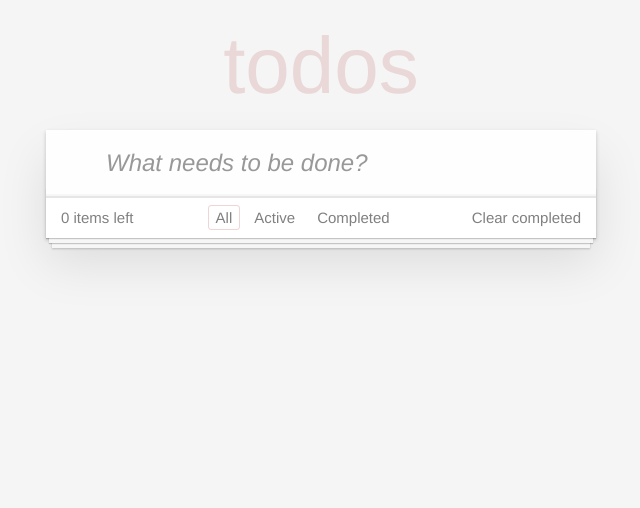
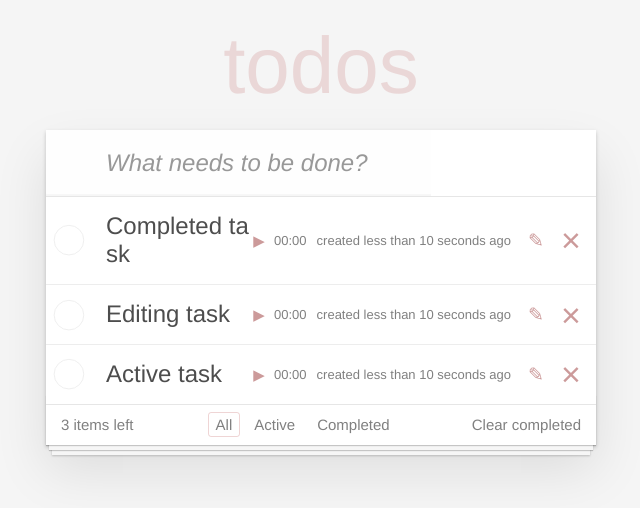
Before and after one commit to yeawful/todo-react, a React (Vite) app: page / in a window 1280 px wide. Shown: the top 508 px of the page, without its empty margins (319-959 px from the left). Built offline with nearby package versions, Linux system fonts and the light colour scheme.

Commit message:
add taskTimer

```diff
--- a/src/App.jsx
+++ b/src/App.jsx
@@ -1,4 +1,4 @@
-import { useState } from 'react';
+import { useState, useEffect } from 'react';
 
 import NewTaskForm from './components/new-task-form/new-task-form'
 import TaskList from './components/task-list/task-list'
@@ -8,9 +8,24 @@ import './index.css';
 
 function App() {
   const [ tasks, setTasks ] = useState([
-    // { id: 1, text: 'Completed task', date: new Date(), completed: false },
-    // { id: 2, text: 'Editing task', date: new Date(), completed: false },
-    // { id: 3, text: 'Active task', date: new Date(), completed: false },
+    { id: 1, text: 'Completed task', date: new Date(), completed: false,       timer: {
+        seconds: 0,
+        isRunning: false,
+        lastStartTime: null,
+        accumulatedTime: 0
+      }},
+    { id: 2, text: 'Editing task', date: new Date(), completed: false,       timer: {
+        seconds: 0,
+        isRunning: false,
+        lastStartTime: null,
+        accumulatedTime: 0
+      }},
+    { id: 3, text: 'Active task', date: new Date(), completed: false,       timer: {
+        seconds: 0,
+        isRunning: false,
+        lastStartTime: null,
+        accumulatedTime: 0
+      }},
   ]);
 
   const [filter, setFilter] = useState('All');
@@ -31,10 +46,124 @@ function App() {
       id: Date.now(),
       text,
       date: new Date(),
-      completed: false
+      completed: false,
+      timer: {
+        seconds: 0,
+        isRunning: false,
+        lastStartTime: null,
+        accumulatedTime: 0
+      }
     };
     setTasks([...tasks, newTask]);
   };
+
+  const startTimer = (id) => {
+    setTasks(tasks.map(task => {
+      if (task.id === id) {
+        return {
+          ...task,
+          timer: {
+            ...task.timer,
+            isRunning: true,
+            lastStartTime: new Date()
+          }
+        };
+      }
+      return task;
+    }));
+  };
+
+  const pauseTimer = (id) => {
+    setTasks(tasks.map(task => {
+      if (task.id === id && task.timer.isRunning) {
+        const now = new Date();
+        const elapsed = Math.floor((now - task.timer.lastStartTime) / 1000);
+
+        return {
+          ...task,
+          timer: {
+            ...task.timer,
+            isRunning: false,
+            accumulatedTime: task.timer.accumulatedTime + elapsed,
+            lastStartTime: null
+          }
+        };
+      }
+      return task;
+    }));
+  };
+
+  const resetTimer = (id) => {
+    setTasks(tasks.map(task => {
+      if (task.id === id) {
+        return {
+          ...task,
+          timer: {
+            seconds: 0,
+            isRunning: false,
+            lastStartTime: null,
+            accumulatedTime: 0
+          }
+        };
+      }
+      return task;
+    }));
+  };
+
+  // Обновляем таймер каждую секунду
+  useEffect(() => {
+    const interval = setInterval(() => {
+      setTasks(prevTasks => prevTasks.map(task => {
+        if (task.timer.isRunning && task.timer.lastStartTime) {
+          const now = new Date();
+          const elapsed = Math.floor((now - task.timer.lastStartTime) / 1000);
+          const totalSeconds = task.timer.accumulatedTime + elapsed;
+
+          return {
+            ...task,
+            timer: {
+              ...task.timer,
+              seconds: totalSeconds
+            }
+          };
+        }
+        return task;
+      }));
+    }, 1000);
+
+    return () => clearInterval(interval);
+  }, []);
+
+  useEffect(() => {
+    const handleVisibilityChange = () => {
+      if (document.visibilityState === 'hidden') {
+        // При скрытии вкладки паузим все таймеры
+        setTasks(prevTasks => prevTasks.map(task => {
+          if (task.timer.isRunning) {
+            const now = new Date();
+            const elapsed = Math.floor((now - task.timer.lastStartTime) / 1000);
+
+            return {
+              ...task,
+              timer: {
+                ...task.timer,
+                isRunning: false,
+                accumulatedTime: task.timer.accumulatedTime + elapsed,
+                lastStartTime: null
+              }
+            };
+          }
+          return task;
+        }));
+      }
+    };
+
+    document.addEventListener('visibilitychange', handleVisibilityChange);
+
+    return () => {
+      document.removeEventListener('visibilitychange', handleVisibilityChange);
+    };
+  }, []);
 
   const toggleTask = (id) => {
     setTasks(tasks.map(task =>
@@ -70,11 +199,14 @@ function App() {
       </header>
 
       <section className="main">
-      <TaskList
+        <TaskList
           tasks={filteredTasks}
           onToggle={toggleTask}
           onDelete={deleteTask}
           onUpdate={updateTask}
+          onStartTimer={startTimer}
+          onPauseTimer={pauseTimer}
+          onResetTimer={resetTimer}
         />
         <Footer
           tasks={tasks}
--- a/src/components/new-task-form/new-task-form.css
+++ b/src/components/new-task-form/new-task-form.css
@@ -1,4 +1,10 @@
+.new-todo-form {
+  display: flex;
+  margin-bottom: 0;
+}
+
 .new-todo,
+.new-todo-form .new-todo-form__timer,
 .edit {
   position: relative;
   margin: 0;
@@ -16,9 +22,18 @@
   -moz-osx-font-smoothing: grayscale;
 }
 
-.new-todo {
+.new-todo, .new-todo-form .new-todo-form__timer {
   padding: 16px 16px 16px 60px;
   border: none;
   background: rgba(0, 0, 0, 0.003);
   box-shadow: inset 0 -2px 1px rgba(0, 0, 0, 0.03);
 }
+
+.new-todo {
+  width: 70%;
+}
+
+.new-todo-form .new-todo-form__timer {
+  width: 15%;
+  padding-left: 16px;
+}
--- a/src/components/new-task-form/new-task-form.jsx
+++ b/src/components/new-task-form/new-task-form.jsx
@@ -15,7 +15,7 @@ function NewTaskForm({ onAdd }) {
   };
 
   return (
-    <form onSubmit={handleSubmit}>
+    <form className="new-todo-form"onSubmit={handleSubmit}>
       <input
         type="text"
         className="new-todo"
--- a/src/components/task-list/task-list.css
+++ b/src/components/task-list/task-list.css
@@ -67,22 +67,25 @@
 .todo-list li label {
   display: flex;
   align-items: center;
-  justify-content: space-between;
   padding: 15px 85px 15px 60px;
+  width: 100%;
+  box-sizing: border-box;
+}
+
+.todo-list li label .description {
+  word-break: break-all;
+  line-height: 1.2;
+  transition: color 0.4s;
+  font-weight: 400;
+  color: #4d4d4d;
+  flex-grow: 1;
+  margin-right: 10px;
 }
 
 .todo-list li label .created {
   font-size: 13px;
   color: gray;
-}
-
-.todo-list li label .description {
-  word-break: break-all;
-  display: block;
-  line-height: 1.2;
-  transition: color 0.4s;
-  font-weight: 400;
-  color: #4d4d4d;
+  white-space: nowrap;
 }
 
 .todo-list li.completed label .description {
@@ -93,12 +96,12 @@
 .todo-list li .icon {
   position: absolute;
   top: 0;
-  bottom: -3px;
+  bottom: 0;
   width: 30px;
   height: 40px;
   font-size: 34px;
   color: #cc9a9a;
-  margin: auto 0 11px;
+  margin: auto 0;
   transition: color 0.2s ease-out;
   cursor: pointer;
 }
@@ -132,6 +135,67 @@
   margin-bottom: -1px;
 }
 
+.todo-list li .icon-pause,
+.todo-list li .icon-play {
+  font-size: 18px;
+  width: 0px;
+}
+
+.todo-list li .icon-play {
+  font-size: 15px;
+  width: 0px;
+  height: 15px;
+}
+
+.icon-pause:after {
+  content: '⏸';
+}
+
+.icon-play:after {
+  content: '▶';
+}
+
+.timer {
+  display: flex;
+  align-items: space-between;
+  font-size: 13px;
+  color: gray;
+  margin-right: 10px;
+  white-space: nowrap;
+}
+
+.time {
+  min-width: 0px;
+  text-align: center;
+  margin-left: 15px;
+}
+
+.icon {
+  margin: 0;
+  padding: 0;
+  line-height: 1;
+}
+
+.icon-play, .icon-pause {
+  width: 20px;
+  height: 20px;
+  display: flex;
+  align-items: center;
+  justify-content: center;
+  cursor: pointer;
+  flex-shrink: 0;
+  margin: 0;
+  padding: 0;
+  line-height: 1;
+}
+
+.icon-play:hover, .icon-pause:hover {
+  color: #4d4d4d;
+}
+
+.icon-play, .icon-pause, .time {
+  box-sizing: border-box;
+}
 /*
 	Hack to remove background from Mobile Safari.
 	Can't use it globally since it destroys checkboxes in Firefox
--- a/src/components/task-list/task-list.jsx
+++ b/src/components/task-list/task-list.jsx
@@ -3,7 +3,7 @@ import PropTypes from 'prop-types';
 
 import './task-list.css';
 
-function TaskList({ tasks, onToggle, onDelete, onUpdate}) {
+function TaskList({ tasks, onToggle, onDelete, onUpdate, onStartTimer, onPauseTimer, onResetTimer}) {
   if (tasks.length === 0) {
     return null;
   }
@@ -17,6 +17,9 @@ function TaskList({ tasks, onToggle, onDelete, onUpdate}) {
           onToggle={onToggle}
           onDelete={onDelete}
           onUpdate={onUpdate}
+          onStartTimer={onStartTimer}
+          onPauseTimer={onPauseTimer}
+          onResetTimer={onResetTimer}
         />
       ))}
     </ul>
@@ -35,10 +38,9 @@ TaskList.propTypes = {
   onToggle: PropTypes.func.isRequired,
   onDelete: PropTypes.func.isRequired,
   onUpdate: PropTypes.func.isRequired,
-};
-
-TaskList.defaultProps = {
-  tasks: [],
+  onStartTimer: PropTypes.func.isRequired,
+  onPauseTimer: PropTypes.func.isRequired,
+  onResetTimer: PropTypes.func.isRequired,
 };
 
 export default TaskList;
--- a/src/components/task/task.jsx
+++ b/src/components/task/task.jsx
@@ -3,7 +3,7 @@ import { formatDistanceToNow } from 'date-fns';
 import PropTypes from 'prop-types';
 import './task.css';
 
-function Task({ task, onToggle, onDelete, onUpdate }) {
+function Task({ task, onToggle, onDelete, onUpdate, onStartTimer, onPauseTimer }) {
   const [isEditing, setIsEditing] = useState(false);
   const [editText, setEditText] = useState(task.text);
 
@@ -25,6 +25,21 @@ function Task({ task, onToggle, onDelete, onUpdate }) {
     if (e.key === 'Escape') {
       setEditText(task.text);
       setIsEditing(false);
+    }
+  };
+
+  const formatTime = (seconds) => {
+    const mins = Math.floor(seconds / 60).toString().padStart(2, '0');
+    const secs = (seconds % 60).toString().padStart(2, '0');
+    return `${mins}:${secs}`;
+  };
+
+  const handlePlayPause = (e) => {
+    e.stopPropagation();
+    if (task.timer.isRunning) {
+      onPauseTimer(task.id);
+    } else {
+      onStartTimer(task.id);
     }
   };
 
@@ -58,8 +73,15 @@ function Task({ task, onToggle, onDelete, onUpdate }) {
 
         <label>
           <span className="description">{task.text}</span>
-          <span className="created">
-            created {formatDistanceToNow(task.date, { addSuffix: true, includeSeconds: true })}
+          <section className="timer">
+            <button
+              type="button"
+              className={`icon ${task.timer.isRunning ? 'icon-pause' : 'icon-play'}`}
+              onClick={handlePlayPause}
+            />
+            <span className="time">{formatTime(task.timer.seconds)}</span>
+          </section>
+          <span className="created">created {formatDistanceToNow(task.date, { addSuffix: true, includeSeconds: true })}
           </span>
         </label>
 
@@ -92,6 +114,8 @@ Task.propTypes = {
   onToggle: PropTypes.func.isRequired,
   onDelete: PropTypes.func.isRequired,
   onUpdate: PropTypes.func.isRequired,
+  onStartTimer: PropTypes.func.isRequired,
+  onPauseTimer: PropTypes.func.isRequired,
 };
 
 export default Task;
```
